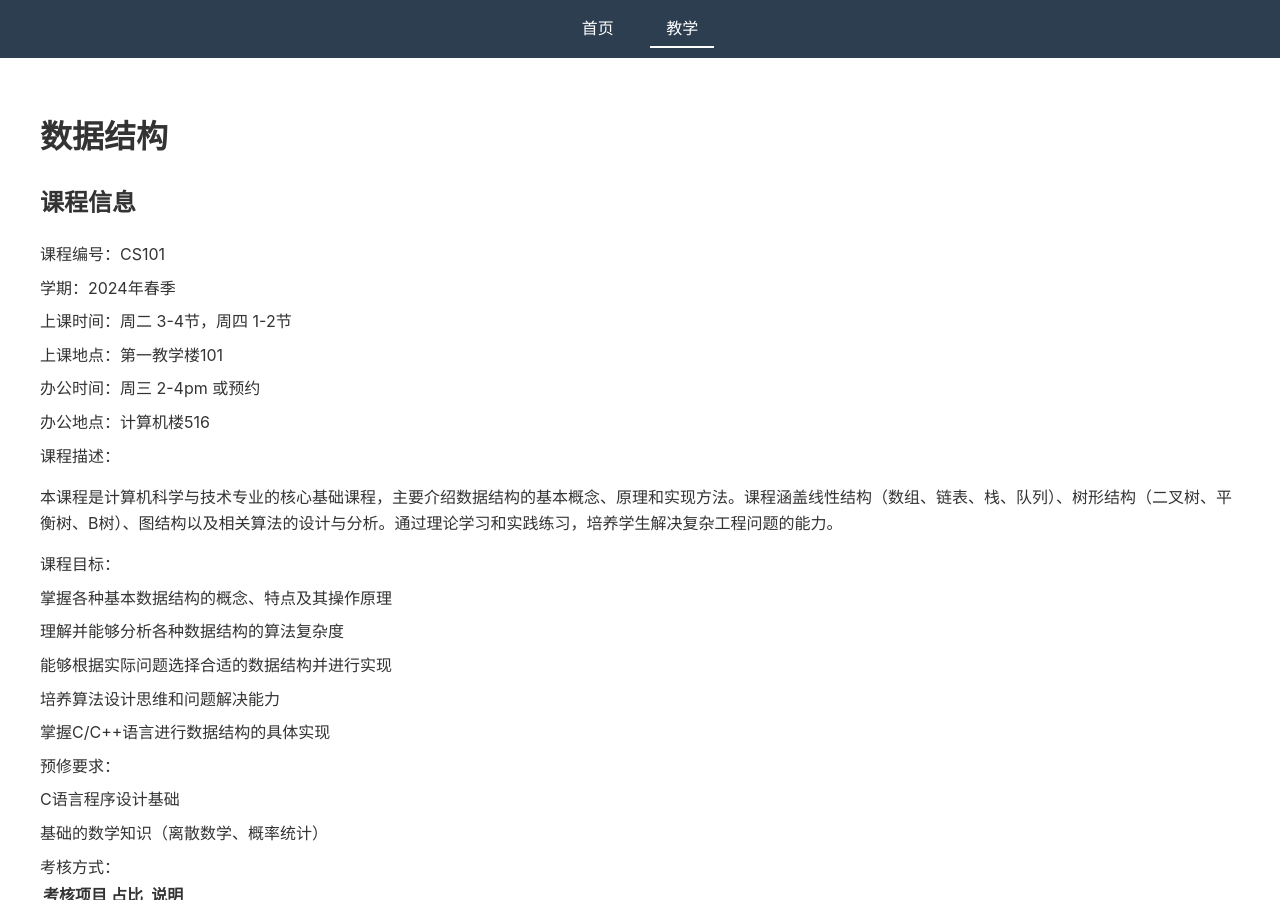
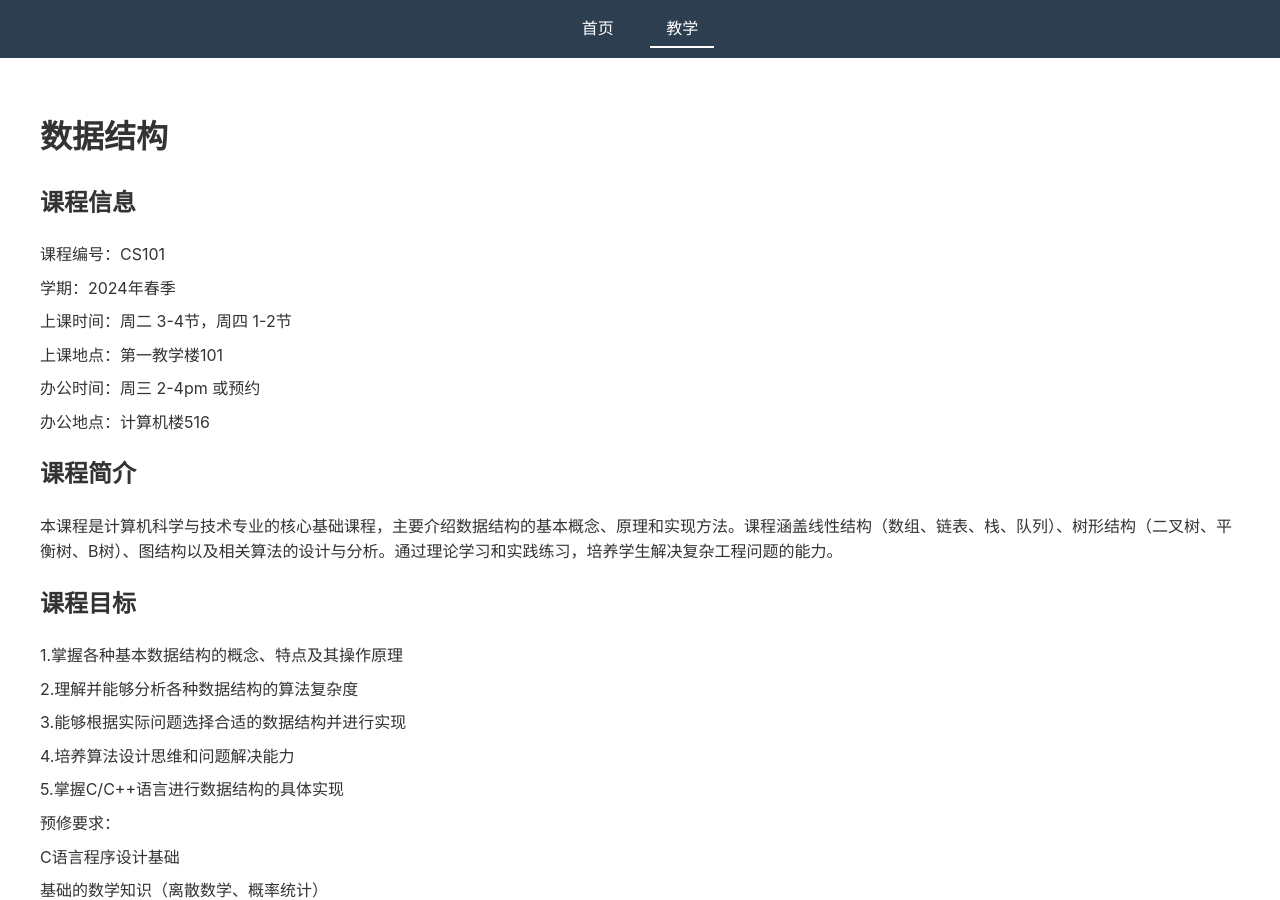
Before and after one commit to kejiwei/kejiwei.github.io, a Jekyll site: the page teaching/courses/data_structure/index.html, which Jekyll copies as it is, in a window 1280 px wide and 900 px high. Built offline with Jekyll 4.4.1, drawn with Linux system fonts in a browser that asks for light colours.

Commit message:
Update index.html

```diff
--- a/teaching/courses/data_structure/index.html
+++ b/teaching/courses/data_structure/index.html
@@ -25,18 +25,20 @@
                 <li>上课地点：第一教学楼101</li>
                 <li>办公时间：周三 2-4pm 或预约</li>
                 <li>办公地点：计算机楼516</li>
-                <li>课程描述：
-                    <p>本课程是计算机科学与技术专业的核心基础课程，主要介绍数据结构的基本概念、原理和实现方法。课程涵盖线性结构（数组、链表、栈、队列）、树形结构（二叉树、平衡树、B树）、图结构以及相关算法的设计与分析。通过理论学习和实践练习，培养学生解决复杂工程问题的能力。</p>
+
+            <h2>课程简介</h2>
+                <li>
+                <p>本课程是计算机科学与技术专业的核心基础课程，主要介绍数据结构的基本概念、原理和实现方法。课程涵盖线性结构（数组、链表、栈、队列）、树形结构（二叉树、平衡树、B树）、图结构以及相关算法的设计与分析。通过理论学习和实践练习，培养学生解决复杂工程问题的能力。</p>
                 </li>
-                <li>课程目标：
-                    <ul>
-                        <li>掌握各种基本数据结构的概念、特点及其操作原理</li>
-                        <li>理解并能够分析各种数据结构的算法复杂度</li>
-                        <li>能够根据实际问题选择合适的数据结构并进行实现</li>
-                        <li>培养算法设计思维和问题解决能力</li>
-                        <li>掌握C/C++语言进行数据结构的具体实现</li>
-                    </ul>
-                </li>
+            <h2>课程目标</h2>
+                <ul>
+                    <li>1.掌握各种基本数据结构的概念、特点及其操作原理</li>
+                    <li>2.理解并能够分析各种数据结构的算法复杂度</li>
+                    <li>3.能够根据实际问题选择合适的数据结构并进行实现</li>
+                    <li>4.培养算法设计思维和问题解决能力</li>
+                    <li>5.掌握C/C++语言进行数据结构的具体实现</li>
+                </ul>
+
                 <li>预修要求：
                     <ul>
                         <li>C语言程序设计基础</li>
```
